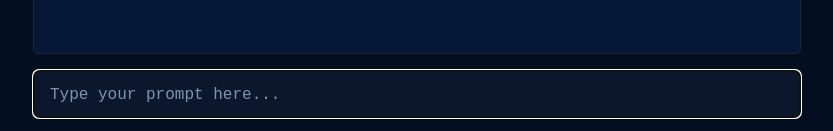
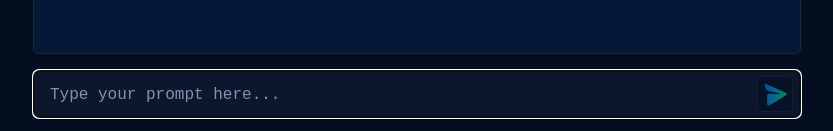
Before and after one commit to p-osypov/portfolio, a Next.js app: page / in a window 1280 px wide. Shown: the part 666-797 px from the top of the page, without its empty margins (223-1056 px from the left). Built offline with nearby package versions, Linux system fonts and the light colour scheme.

Commit message:
Styles cleanup

```diff
--- a/src/components/button/button.styles.ts
+++ b/src/components/button/button.styles.ts
@@ -19,14 +19,14 @@ export const Component = {
       cursor: not-allowed;
       opacity: 0.5;
     }
-    &:hover {
+    &:not([disabled]):hover {
       transform: scale(1.05);
       background-color: ${lighten(0.1, cssVariables.colorPrimaryDark)};
       .icon-bg {
         fill: ${lighten(0.1, cssVariables.colorPrimaryDark)};
       }
     }
-    &:active {
+    &:not([disabled]):active {
       transform: scale(0.95);
     }
 
--- a/src/modules/home-page/chat-window/chat-window.styles.ts
+++ b/src/modules/home-page/chat-window/chat-window.styles.ts
@@ -45,7 +45,8 @@ export const Component = {
     align-items: flex-start;
     gap: var(--spacing);
     color: ${({ $isUser }) => ($isUser ? '#c5e0ff' : 'white')};
-    &:not(:last-child) {
+    &:not(:last-child),
+    &:first-child {
       margin-bottom: var(--spacing);
       padding-bottom: var(--spacing);
       border-bottom: 1px dashed #bfcfff;
--- a/src/modules/home-page/chat-window/chat-window.tsx
+++ b/src/modules/home-page/chat-window/chat-window.tsx
@@ -59,11 +59,9 @@ function ChatWindow() {
             rows={1}
             ref={inputRef}
           />
-          {value && (
-            <Button onClick={onClickSendBtn} className={'btn'}>
-              <IconSend />
-            </Button>
-          )}
+          <Button onClick={onClickSendBtn} className={'btn'} disabled={!value}>
+            <IconSend />
+          </Button>
         </Component.InputContainer>
       </Component.ChatUserContainer>
     </Component.Container>
```
